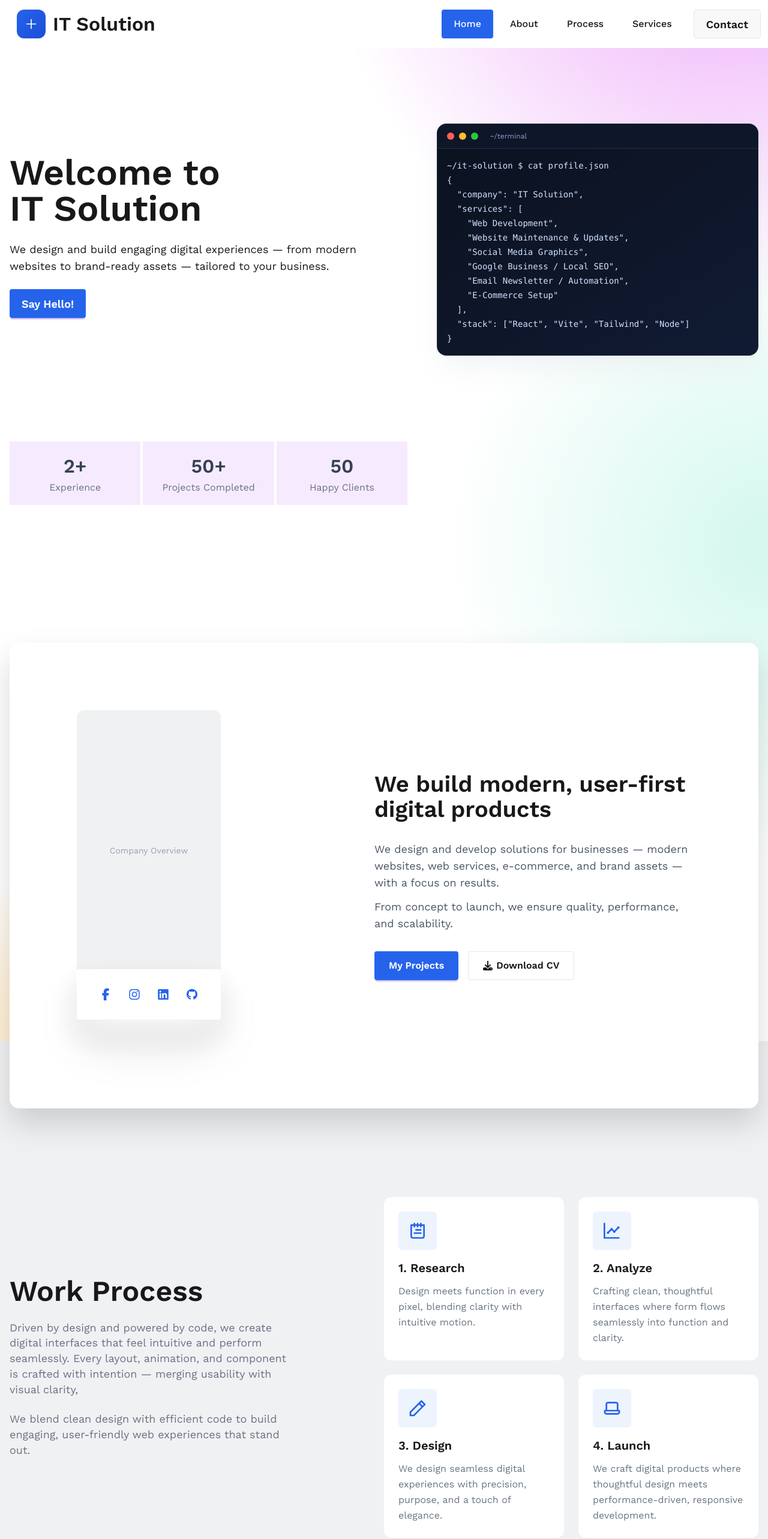
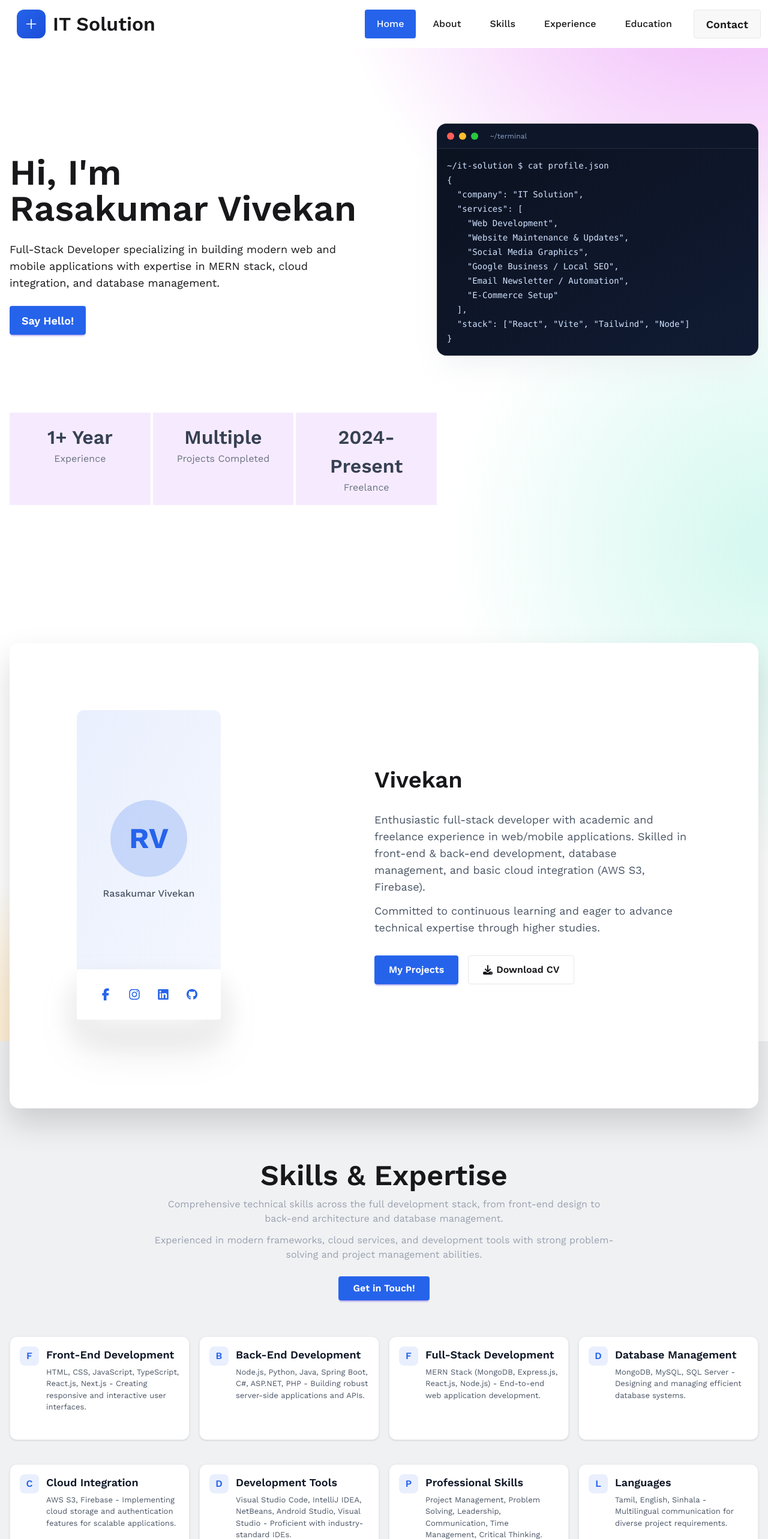
Before and after one commit to Vivekan07/porfolio, a React (Vite) app: page / in a window 1280 px wide. Shown: the top 2566 px of the page at 60% size. Built offline with nearby package versions, Linux system fonts and the light colour scheme.

Commit message:
Update portfolio to personal portfolio for Rasakumar Vivekan - Add personal information, skills, education, experience, and references sections

```diff
--- a/index.html
+++ b/index.html
@@ -12,7 +12,7 @@
         @import url('https://fonts.googleapis.com/css2?family=Work+Sans:ital,wght@0,100..900;1,100..900&display=swap');
     </style>
 
-    <title>IT Solution - Portfolio</title>
+    <title>Rasakumar Vivekan - Full Stack Developer</title>
 </head>
 
 <body class="">
--- a/src/components/common/footer/Footer.jsx
+++ b/src/components/common/footer/Footer.jsx
@@ -2,11 +2,12 @@ import Logo from "../navbar/Logo";
 
 /* Footer navLinks */
 const navItems = [
-  { id: 1, name: "Home", url: "Home" },
-  { id: 2, name: "About", url: "About" },
-  { id: 3, name: "Process", url: "Process" },
-  { id: 4, name: "Services", url: "Services" },
-  { id: 5, name: "Contact", url: "Contact" },
+  { id: 1, name: "Home", url: "introduction" },
+  { id: 2, name: "About", url: "profile" },
+  { id: 3, name: "Skills", url: "services" },
+  { id: 4, name: "Experience", url: "experience" },
+  { id: 5, name: "Education", url: "education" },
+  { id: 6, name: "Contact", url: "contact" },
 ];
 const copyrightYear = new Date().getFullYear();
 
@@ -32,7 +33,7 @@ const Footer = () => {
         </div>
 
         <p className="text-[12px] sm:text-[16px]">
-          Copyright &copy; {copyrightYear} IT Solution.
+          Copyright &copy; {copyrightYear} Rasakumar Vivekan.
         </p>
       </div>
 
--- a/src/components/common/navbar/NavBar.jsx
+++ b/src/components/common/navbar/NavBar.jsx
@@ -5,8 +5,9 @@ import { Link } from "react-scroll";
 const navItems = [
   { id: 1, name: "Home", url: "introduction" },
   { id: 2, name: "About", url: "profile" },
-  { id: 3, name: "Process", url: "work-process" },
-  { id: 4, name: "Services", url: "services" },
+  { id: 3, name: "Skills", url: "services" },
+  { id: 4, name: "Experience", url: "experience" },
+  { id: 5, name: "Education", url: "education" },
 ];
 
 const handleMenuClick = () => {
--- a/src/components/contact/Contact.jsx
+++ b/src/components/contact/Contact.jsx
@@ -11,17 +11,17 @@ const addressData = [
   {
     icon: faLocationDot,
     title: "Address",
-    description: "UK",
+    description: "Jaffna, Sri Lanka",
   },
   {
     icon: faEnvelope,
     title: "Email",
-    description: "contact@itsolution.com",
+    description: "vivekanv93@gmail.com",
   },
   {
     icon: faPhone,
-    title: "Call Us Now",
-    description: "+44-123 00000",
+    title: "Call Me",
+    description: "+94 756393032",
   },
 ];
 
@@ -36,11 +36,11 @@ const Contact = () => {
           <div>
             <div>
               <p className="text-[35px] max-lg:hidden font-semibold text-nowrap text-[#132238]">
-                Let’s discuss your Project
+                Let's discuss your Project
               </p>
               <p className="text-[12px] xs:text-[14px] sm:text-lg md:text-lg max-lg:text-center pt-4 font-normal text-soft-dark">
-                We're ready to take on your next project. Drop us a line if you have a
-                project you think we'd be a good fit for.
+                I'm ready to take on your next project. Drop me a line if you have a
+                project you think I'd be a good fit for.
               </p>
             </div>
             <div className="my-8.75 sm:max-lg:flex justify-between items-center">
--- /dev/null
+++ b/src/components/education/Education.jsx
@@ -0,0 +1,62 @@
+const educationData = [
+  {
+    id: 1,
+    degree: "BSc (Hons) in Software Engineering",
+    level: "(Upper Second Class) (FHEQ / NQL LEVEL 06)",
+    institution: "ESOFT Metro Campus (London Metropolitan University)",
+    location: "Jaffna, Sri Lanka",
+    date: "2023 - 2024",
+  },
+  {
+    id: 2,
+    degree: "Higher National Diploma in Computing (Software Engineering)",
+    level: "(DITEC) (BTECH Level 05)",
+    institution: "ESOFT Metro Campus (London Metropolitan University)",
+    location: "Jaffna, Sri Lanka",
+    date: "Aug 2023",
+  },
+  {
+    id: 3,
+    degree: "Diploma in Information Technology",
+    level: "(06 Months)",
+    institution: "ESOFT Metro Campus (London Metropolitan University)",
+    location: "Jaffna, Sri Lanka",
+    date: "Mar 2023",
+  },
+];
+
+const Education = () => {
+  return (
+    <div className="content max-xxl:px-4 xxl:px-2 py-6 md:py-10 lg:py-20" id="education">
+      <div className="text-center mb-8 lg:mb-12">
+        <p className="section-title">Education</p>
+        <p className="text-xs sm:text-base font-normal text-gray-400 mt-3 max-w-3xl mx-auto">
+          Academic qualifications in Software Engineering and Computing from London Metropolitan University
+        </p>
+      </div>
+
+      <div className="space-y-6">
+        {educationData.map((edu) => (
+          <div
+            key={edu.id}
+            className="bg-white rounded-xl p-6 shadow-lg hover:shadow-xl transition-shadow duration-300"
+          >
+            <div className="flex flex-col md:flex-row md:justify-between md:items-start gap-2 mb-2">
+              <h3 className="text-lg sm:text-xl font-semibold text-gray-800">
+                {edu.degree}
+              </h3>
+              <span className="text-sm text-picto-primary font-medium whitespace-nowrap">
+                {edu.date}
+              </span>
+            </div>
+            <p className="text-sm text-gray-600 mb-1">{edu.level}</p>
+            <p className="text-sm font-medium text-gray-700">{edu.institution}</p>
+            <p className="text-xs text-gray-500 mt-1">{edu.location}</p>
+          </div>
+        ))}
+      </div>
+    </div>
+  );
+};
+
+export default Education;
--- /dev/null
+++ b/src/components/experience/Experience.jsx
@@ -0,0 +1,53 @@
+const Experience = () => {
+  const responsibilities = [
+    "Design and develop web and mobile applications as part of freelance project delivery, ensuring solutions meet client expectations and follow best practices in usability and performance.",
+    "Apply full stack development to create complete digital products that include both front-end interfaces and back-end services, with focus on responsive design and reliable functionality.",
+    "Manage databases by structuring and maintaining information to support application efficiency, data accuracy, security, and long-term scalability.",
+    "Implement cloud integration features such as storage and authentication to enhance accessibility, improve performance, and provide seamless user experiences.",
+    "Collaborate with clients throughout the project lifecycle by gathering requirements, preparing proposals, and delivering customized applications within agreed timelines.",
+  ];
+
+  return (
+    <div className="content max-xxl:px-4 xxl:px-2 py-6 md:py-10 lg:py-20" id="experience">
+      <div className="text-center mb-8 lg:mb-12">
+        <p className="section-title">Experience</p>
+        <p className="text-xs sm:text-base font-normal text-gray-400 mt-3 max-w-3xl mx-auto">
+          Professional experience in full-stack development and freelance projects
+        </p>
+      </div>
+
+      <div className="bg-white rounded-xl p-6 md:p-8 shadow-lg">
+        <div className="flex flex-col md:flex-row md:justify-between md:items-start gap-2 mb-4">
+          <div>
+            <h3 className="text-xl sm:text-2xl font-semibold text-gray-800">
+              Full Stack Developer
+            </h3>
+            <p className="text-base text-picto-primary font-medium mt-1">
+              Freelance
+            </p>
+            <p className="text-sm text-gray-600 mt-1">Sri Lanka</p>
+          </div>
+          <span className="text-sm text-gray-700 font-medium whitespace-nowrap">
+            2024 - Present
+          </span>
+        </div>
+
+        <div className="mt-6">
+          <h4 className="text-base font-semibold text-gray-700 mb-3">
+            Key Responsibilities:
+          </h4>
+          <ul className="space-y-3">
+            {responsibilities.map((responsibility, index) => (
+              <li key={index} className="flex gap-3 text-sm text-gray-600">
+                <span className="text-picto-primary mt-1 flex-shrink-0">•</span>
+                <span>{responsibility}</span>
+              </li>
+            ))}
+          </ul>
+        </div>
+      </div>
+    </div>
+  );
+};
+
+export default Experience;
--- a/src/components/introduction/Introduction.jsx
+++ b/src/components/introduction/Introduction.jsx
@@ -7,17 +7,17 @@ const informationSummaryData = [
   {
     id: 1,
     title: "Experience",
-    description: "2+",
+    description: "1+ Year",
   },
   {
     id: 2,
     title: "Projects Completed",
-    description: "50+",
+    description: "Multiple",
   },
   {
     id: 3,
-    title: "Happy Clients",
-    description: "50",
+    title: "Freelance",
+    description: "2024-Present",
   },
 ];
 
@@ -30,13 +30,13 @@ const Introduction = () => {
       <div className="w-full flex flex-col justify-between max-lg:text-center">
         <div className="pt-13 me-31.5 w-full lg:w-auto transition-all duration-500">
           <p className="text-3xl xxs:text-4xl sm:max-xl:text-5xl xl:text-6xl font-semibold w-full">
-            Welcome to
+            Hi, I'm
             <span className="text-nowrap shrink-0 inline-block w-full">
-              IT Solution
+              Rasakumar Vivekan
             </span>
           </p>
           <p className="text-xs xxs:text-lg lg:text-[18px] my-6">
-            We design and build engaging digital experiences — from modern websites to brand-ready assets — tailored to your business.
+            Full-Stack Developer specializing in building modern web and mobile applications with expertise in MERN stack, cloud integration, and database management.
           </p>
           <p className="text-center lg:text-start">
             <a
--- /dev/null
+++ b/src/components/personalDetails/PersonalDetails.jsx
@@ -0,0 +1,29 @@
+const personalData = [
+  { label: "Full Name", value: "Rasakumar Vivekan" },
+  { label: "Date of Birth", value: "09/11/2002" },
+  { label: "Nationality", value: "Sri Lankan" },
+  { label: "Location", value: "Jaffna, Sri Lanka" },
+];
+
+const PersonalDetails = () => {
+  return (
+    <div className="content max-xxl:px-4 xxl:px-2 py-6 md:py-10 lg:py-20" id="personal">
+      <div className="text-center mb-8 lg:mb-12">
+        <p className="section-title">Personal Details</p>
+      </div>
+
+      <div className="max-w-2xl mx-auto bg-white rounded-xl p-6 md:p-8 shadow-lg">
+        <div className="grid sm:grid-cols-2 gap-6">
+          {personalData.map((item, index) => (
+            <div key={index} className="border-b border-gray-200 pb-4">
+              <p className="text-sm text-gray-500 mb-1">{item.label}</p>
+              <p className="text-base font-semibold text-gray-800">{item.value}</p>
+            </div>
+          ))}
+        </div>
+      </div>
+    </div>
+  );
+};
+
+export default PersonalDetails;
--- a/src/components/profession/Profession.jsx
+++ b/src/components/profession/Profession.jsx
@@ -3,51 +3,51 @@ import Roles from "./Roles";
 const rolesData = [
   {
     id: 1,
-    title: "User Experience (UX)",
+    title: "Front-End Development",
     description:
-      "We design intuitive and enjoyable experiences by understanding user needs, conducting research, and creating wireframes and prototypes that enhance usability.",
+      "HTML, CSS, JavaScript, TypeScript, React.js, Next.js - Creating responsive and interactive user interfaces.",
   },
   {
     id: 2,
-    title: "User Interface (UI)",
+    title: "Back-End Development",
     description:
-      "We craft visually appealing and consistent interfaces, focusing on layout, color, and typography to ensure a seamless and engaging user journey.",
+      "Node.js, Python, Java, Spring Boot, C#, ASP.NET, PHP - Building robust server-side applications and APIs.",
   },
   {
     id: 3,
-    title: "Web Development",
+    title: "Full-Stack Development",
     description:
-      "We build responsive and high-performance web applications using modern technologies, ensuring accessibility, scalability, and maintainability.",
+      "MERN Stack (MongoDB, Express.js, React.js, Node.js) - End-to-end web application development.",
   },
   {
     id: 4,
-    title: "Website Maintenance & Updates",
+    title: "Database Management",
     description:
-      "Ongoing content, security, and performance updates to keep your site reliable and current.",
+      "MongoDB, MySQL, SQL Server - Designing and managing efficient database systems.",
   },
   {
     id: 5,
-    title: "Social Media Graphics",
+    title: "Cloud Integration",
     description:
-      "Branded creatives for your social platforms to increase engagement and consistency.",
+      "AWS S3, Firebase - Implementing cloud storage and authentication features for scalable applications.",
   },
   {
     id: 6,
-    title: "Google Business / Local SEO",
+    title: "Development Tools",
     description:
-      "Optimize Google Business Profile and local SEO to improve visibility and local discovery.",
+      "Visual Studio Code, IntelliJ IDEA, NetBeans, Android Studio, Visual Studio - Proficient with industry-standard IDEs.",
   },
   {
     id: 7,
-    title: "Email Newsletter / Automation",
+    title: "Professional Skills",
     description:
-      "Set up and manage email campaigns and automations that nurture and convert leads.",
+      "Project Management, Problem Solving, Leadership, Communication, Time Management, Critical Thinking.",
   },
   {
     id: 8,
-    title: "E-Commerce Setup",
+    title: "Languages",
     description:
-      "Configure online stores, products, payments, and shipping for seamless selling.",
+      "Tamil, English, Sinhala - Multilingual communication for diverse project requirements.",
   },
 ];
 
@@ -59,20 +59,20 @@ const Profession = () => {
     >
       {/* Header content above services */}
       <div className="text-center mb-8 lg:mb-12">
-        <p className="section-title">What we do?</p>
+        <p className="section-title">Skills & Expertise</p>
         <div className="mt-3 text-[13px] max-w-3xl mx-auto">
           <p className="text-xs sm:text-base font-normal text-gray-400 mb-3">
-            We specialize in user experience, modern interfaces, and robust web applications that deliver business value and usability.
+            Comprehensive technical skills across the full development stack, from front-end design to back-end architecture and database management.
           </p>
           <p className="text-xs sm:text-base font-normal text-gray-400">
-            Our approach combines creativity and technical expertise to deliver solutions that are both visually appealing and highly functional for users.
+            Experienced in modern frameworks, cloud services, and development tools with strong problem-solving and project management abilities.
           </p>
         </div>
         <a
           href="#!"
           className="mt-6 btn btn-primary text-white w-fit md:py-3 md:px-6 text-[12px] sm:text-[16px] font-semibold"
         >
-          Say Hello!
+          Get in Touch!
         </a>
       </div>
 
--- a/src/components/profile/Profile.jsx
+++ b/src/components/profile/Profile.jsx
@@ -9,10 +9,15 @@ const Profile = () => {
       id="profile"
     >
       <div className="flex max-md:flex-col justify-between items-center gap-6">
-        {/* Image removed for company-focused portfolio */}
+        {/* Professional Photo Section */}
         <div className="xxl:max-w-106 w-auto h-auto xxl:max-h-126">
-          <div className="max-w-106 h-117 object-fill overflow-hidden rounded-xl bg-soft-white center">
-            <span className="text-gray-400 text-sm">Company Overview</span>
+          <div className="max-w-106 h-117 object-fill overflow-hidden rounded-xl bg-gradient-to-br from-picto-primary/10 to-picto-primary/5 center flex items-center justify-center">
+            <div className="text-center p-8">
+              <div className="w-32 h-32 mx-auto mb-4 rounded-full bg-picto-primary/20 flex items-center justify-center">
+                <span className="text-5xl font-bold text-picto-primary">RV</span>
+              </div>
+              <span className="text-gray-600 text-base font-medium">Rasakumar Vivekan</span>
+            </div>
           </div>
           {/* Social media section */}
           <div className="relative bottom-9">
@@ -28,17 +33,17 @@ const Profile = () => {
           <h2
             className={`text-2xl xxs:text-3xl sm:text-4xl lg:text-[38px] text-[min(24px,38px)] max-md:text-center font-semibold mb-8`}
           >
-            We build modern, user-first digital products
+             Vivekan
           </h2>
           <div
             className={`text-xs xs:text-[16px] lg:text-lg font-normal max-md:text-center text-gray-600`}
           >
             <p className={``}>
-              We design and develop solutions for businesses — modern websites,
-              web services, e‑commerce, and brand assets — with a focus on results.
+              Enthusiastic full-stack developer with academic and freelance experience in web/mobile applications.
+              Skilled in front-end & back-end development, database management, and basic cloud integration (AWS S3, Firebase).
             </p>
             <p className="mt-3">
-              From concept to launch, we ensure quality, performance, and scalability.
+              Committed to continuous learning and eager to advance technical expertise through higher studies.
             </p>
           </div>
           <div className="mt-8 flex max-md:justify-center">
--- /dev/null
+++ b/src/components/referee/Referee.jsx
@@ -0,0 +1,80 @@
+import { faEnvelope, faPhone } from "@fortawesome/free-solid-svg-icons";
+import { FontAwesomeIcon } from "@fortawesome/react-fontawesome";
+
+const refereeData = [
+  {
+    id: 1,
+    name: "Kajenthiran",
+    position: "Flutter developer",
+    company: "Soft Client - Sri Lanka",
+    email: "kajan09@yahoo.com",
+    mobile: "+94 76 419 1135",
+  },
+  {
+    id: 2,
+    name: "R. Kajan",
+    position: "Backend developer",
+    company: "Xelonsoft - Sri Lanka",
+    email: "ravikajan1998@gmail.com",
+    mobile: "+94 76 647 6157",
+  },
+];
+
+const Referee = () => {
+  return (
+    <div className="content max-xxl:px-4 xxl:px-2 py-6 md:py-10 lg:py-20 bg-soft-white" id="referee">
+      <div className="text-center mb-8 lg:mb-12">
+        <p className="section-title">References</p>
+        <p className="text-xs sm:text-base font-normal text-gray-400 mt-3 max-w-3xl mx-auto">
+          Professional references available upon request
+        </p>
+      </div>
+
+      <div className="grid md:grid-cols-2 gap-6">
+        {refereeData.map((referee) => (
+          <div
+            key={referee.id}
+            className="bg-white rounded-xl p-6 shadow-lg hover:shadow-xl transition-shadow duration-300"
+          >
+            <h3 className="text-xl font-semibold text-gray-800 mb-2">
+              {referee.name}
+            </h3>
+            <p className="text-base text-picto-primary font-medium mb-1">
+              {referee.position}
+            </p>
+            <p className="text-sm text-gray-600 mb-4">{referee.company}</p>
+
+            <div className="space-y-2 mt-4">
+              <div className="flex items-center gap-3 text-sm text-gray-600">
+                <FontAwesomeIcon
+                  icon={faEnvelope}
+                  className="text-picto-primary w-4"
+                />
+                <a
+                  href={`mailto:${referee.email}`}
+                  className="hover:text-picto-primary transition-colors"
+                >
+                  {referee.email}
+                </a>
+              </div>
+              <div className="flex items-center gap-3 text-sm text-gray-600">
+                <FontAwesomeIcon
+                  icon={faPhone}
+                  className="text-picto-primary w-4"
+                />
+                <a
+                  href={`tel:${referee.mobile}`}
+                  className="hover:text-picto-primary transition-colors"
+                >
+                  {referee.mobile}
+                </a>
+              </div>
+            </div>
+          </div>
+        ))}
+      </div>
+    </div>
+  );
+};
+
+export default Referee;
--- a/src/pages/Home.jsx
+++ b/src/pages/Home.jsx
@@ -3,6 +3,10 @@ import Profile from "../components/profile/Profile";
 import WorkProcess from "../components/workProcess/WorkProcess";
 import WorkTogether from "../components/workTogether/WorkTogether";
 import Profession from "../components/profession/Profession";
+import Education from "../components/education/Education";
+import Experience from "../components/experience/Experience";
+import Referee from "../components/referee/Referee";
+import PersonalDetails from "../components/personalDetails/PersonalDetails";
 import Contact from "../components/contact/Contact";
 import "../../index.css";
 
@@ -16,14 +20,18 @@ const Home = () => {
         </div>
       </div>
       <div className="bg-soft-white pt-30">
-        <WorkProcess />
+        <Profession />
       </div>
-      <div className="bg-gray-900">
-        <WorkTogether />
+      <div className="bg-white">
+        <Experience />
       </div>
       <div className="bg-soft-white">
-        <Profession />
+        <Education />
       </div>
+      <div className="bg-white">
+        <PersonalDetails />
+      </div>
+      <Referee />
       <Contact />
     </div>
   );
```
